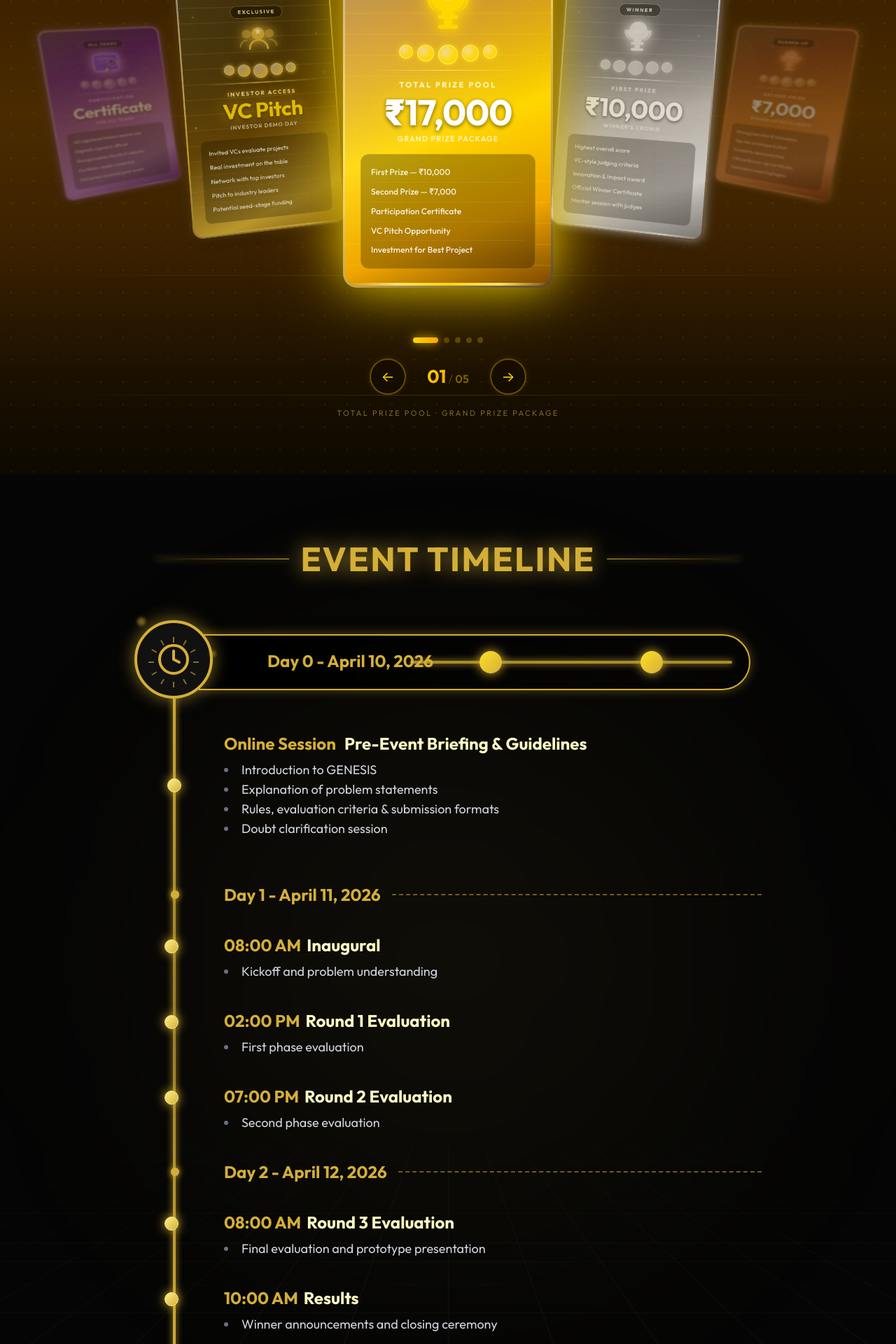
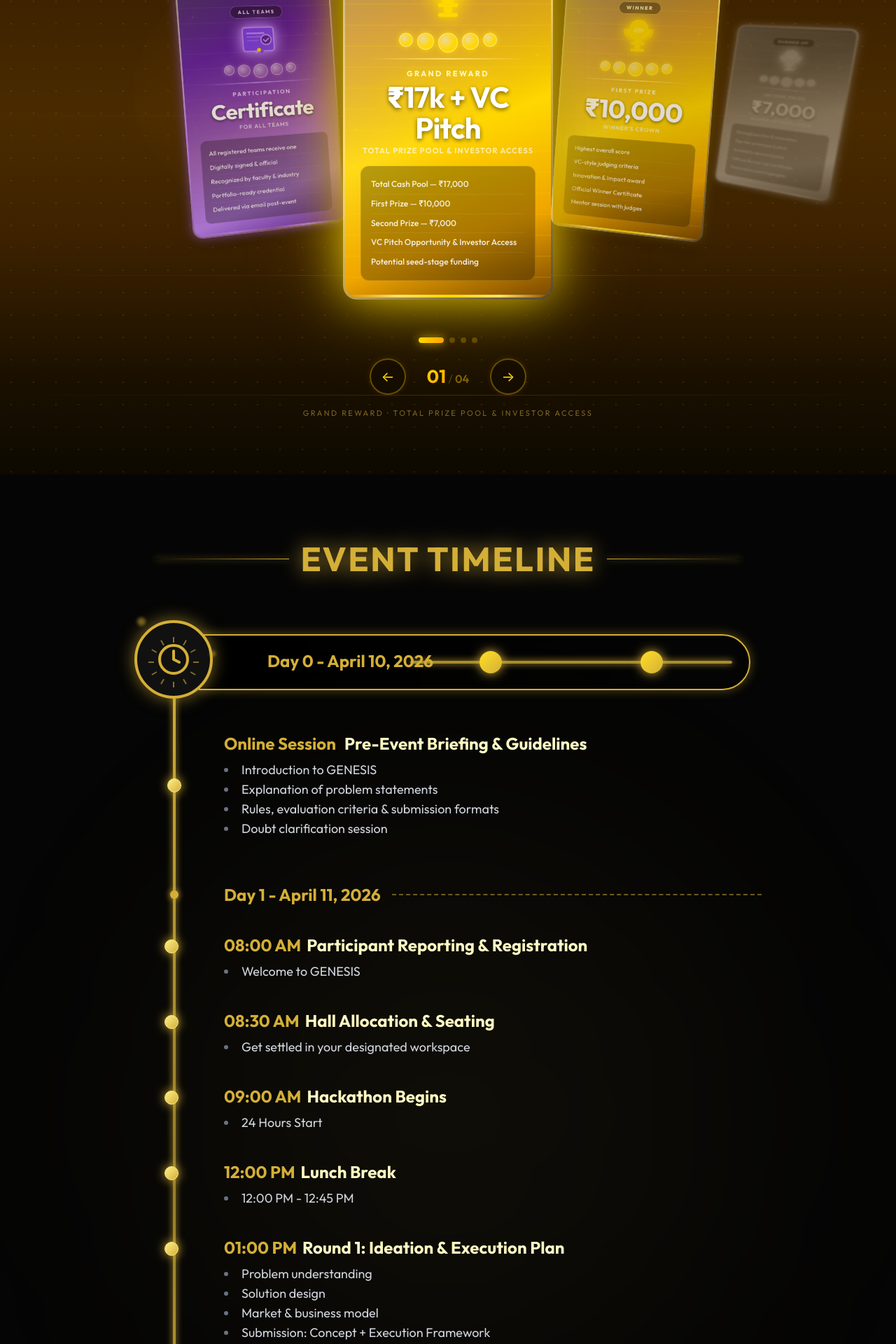
Before and after one commit to Roshinivb/genesis-hackathon, a React (Vite) app: page / in a window 1280 px wide. Shown: the part 2300-4220 px from the top of the page at 70% size. Built offline with nearby package versions, Linux system fonts and the light colour scheme.

Commit message:
Fixed timeline alignment, added contacts, and updated prizes

```diff
--- a/src/components/ContactSection.jsx
+++ b/src/components/ContactSection.jsx
@@ -32,13 +32,13 @@ const ContactSection = () => {
             ),
             label: 'EMAIL',
             detail: 'Send us an email',
-            handle: 'rotaracteec2526@gmail.com',
-            handleLink: 'mailto:rotaracteec2526@gmail.com',
+            handle: 'aram2026genesis@gmail.com',
+            handleLink: 'mailto:aram2026genesis@gmail.com',
             metric: '1hr',
             metricSub: 'Response SLA',
             accentColor: '#FFA500',
             glowColor: 'rgba(255,165,0,0.4)',
-            href: 'mailto:rotaracteec2526@gmail.com',
+            href: 'mailto:aram2026genesis@gmail.com',
         },
         {
             id: 'venue',
@@ -58,6 +58,23 @@ const ContactSection = () => {
             glowColor: 'rgba(212,175,55,0.4)',
             href: 'https://maps.google.com/?q=SRM+Easwari+Engineering+College+Chennai',
         },
+        {
+            id: 'phone',
+            icon: (
+                <svg width="28" height="28" viewBox="0 0 24 24" fill="none" stroke="currentColor" strokeWidth="1.8" strokeLinecap="round" strokeLinejoin="round">
+                    <path d="M22 16.92v3a2 2 0 0 1-2.18 2 19.79 19.79 0 0 1-8.63-3.07 19.5 19.5 0 0 1-6-6 19.79 19.79 0 0 1-3.07-8.67A2 2 0 0 1 4.11 2h3a2 2 0 0 1 2 1.72 12.84 12.84 0 0 0 .7 2.81 2 2 0 0 1-.45 2.11L8.09 9.91a16 16 0 0 0 6 6l1.27-1.27a2 2 0 0 1 2.11-.45 12.84 12.84 0 0 0 2.81.7A2 2 0 0 1 22 16.92z" />
+                </svg>
+            ),
+            label: 'CALL US',
+            detail: 'Srini: 9363672714 | Roshini: 8300266050 | Syed: 9342410702',
+            handle: 'Call Organisers',
+            handleLink: 'tel:+919363672714',
+            metric: 'Fast',
+            metricSub: 'Call Support',
+            accentColor: '#FF6347',
+            glowColor: 'rgba(255,99,71,0.4)',
+            href: 'tel:+919363672714',
+        }
     ];
 
     return (
--- a/src/components/PrizeSection.jsx
+++ b/src/components/PrizeSection.jsx
@@ -51,21 +51,20 @@ const VCIcon = ({ size = 64 }) => (
     </svg>
 );
 
-/* ─── Prize Data ─── */
 const prizes = [
     {
         id: 0,
         trophyEl: <TrophyGold size={90} />,
-        label: 'TOTAL PRIZE POOL',
-        amount: '₹17,000',
-        sub: 'Grand Prize Package',
+        label: 'GRAND REWARD',
+        amount: '₹17k + VC Pitch',
+        sub: 'Total Prize Pool & Investor Access',
         tag: 'CHAMPION',
         perks: [
+            'Total Cash Pool — ₹17,000',
             'First Prize — ₹10,000',
             'Second Prize — ₹7,000',
-            'Participation Certificate',
-            'VC Pitch Opportunity',
-            'Investment for Best Project',
+            'VC Pitch Opportunity & Investor Access',
+            'Potential seed-stage funding',
         ],
         cardBg: 'linear-gradient(160deg, #7d4e00 0%, #c8860a 25%, #FFD700 55%, #f0a500 80%, #7a4800 100%)',
         shimmer: 'linear-gradient(135deg, rgba(255,255,255,0.35) 0%, transparent 60%)',
@@ -80,7 +79,7 @@ const prizes = [
     },
     {
         id: 1,
-        trophyEl: <TrophyGold size={78} color="#E2E2E2" glowColor="rgba(210,210,210,0.9)" />,
+        trophyEl: <TrophyGold size={85} />,
         label: 'FIRST PRIZE',
         amount: '₹10,000',
         sub: "Winner's Crown",
@@ -92,20 +91,20 @@ const prizes = [
             'Official Winner Certificate',
             'Mentor session with judges',
         ],
-        cardBg: 'linear-gradient(160deg, #1a1a1a 0%, #555 25%, #C8C8C8 55%, #eee 80%, #888 100%)',
-        shimmer: 'linear-gradient(135deg, rgba(255,255,255,0.4) 0%, transparent 60%)',
-        borderColor: '#E0E0E0',
-        glowColor: '#C8C8C8',
-        glowRgba: 'rgba(200,200,200,0.8)',
+        cardBg: 'linear-gradient(160deg, #7d4e00 0%, #c8860a 25%, #FFD700 55%, #f0a500 80%, #7a4800 100%)',
+        shimmer: 'linear-gradient(135deg, rgba(255,255,255,0.35) 0%, transparent 60%)',
+        borderColor: '#FFE066',
+        glowColor: '#FFD700',
+        glowRgba: 'rgba(255,215,0,0.9)',
         amountColor: '#fff',
-        labelColor: '#e8e8e8',
-        ribbonColor: '#888',
-        tagBg: 'rgba(0,0,0,0.4)',
-        sparkBg: 'rgba(220,220,220,0.1)',
+        labelColor: '#fff8cc',
+        ribbonColor: '#B8860B',
+        tagBg: 'rgba(0,0,0,0.35)',
+        sparkBg: 'rgba(255,220,0,0.12)',
     },
     {
         id: 2,
-        trophyEl: <TrophyBronze size={78} />,
+        trophyEl: <TrophySilver size={80} />,
         label: 'SECOND PRIZE',
         amount: '₹7,000',
         sub: 'Runner-Up Excellence',
@@ -117,16 +116,16 @@ const prizes = [
             'Official Runner-Up Certificate',
             'Featured in event highlights',
         ],
-        cardBg: 'linear-gradient(160deg, #2a0e00 0%, #7a3010 25%, #C8722A 55%, #e8905a 80%, #7a3010 100%)',
-        shimmer: 'linear-gradient(135deg, rgba(255,200,150,0.3) 0%, transparent 60%)',
-        borderColor: '#E09050',
-        glowColor: '#CD7F32',
-        glowRgba: 'rgba(205,127,50,0.85)',
+        cardBg: 'linear-gradient(160deg, #1a1a1a 0%, #555 25%, #C8C8C8 55%, #eee 80%, #888 100%)',
+        shimmer: 'linear-gradient(135deg, rgba(255,255,255,0.4) 0%, transparent 60%)',
+        borderColor: '#E0E0E0',
+        glowColor: '#C8C8C8',
+        glowRgba: 'rgba(200,200,200,0.8)',
         amountColor: '#fff',
-        labelColor: '#ffe0c0',
-        ribbonColor: '#7a3010',
+        labelColor: '#e8e8e8',
+        ribbonColor: '#888',
         tagBg: 'rgba(0,0,0,0.4)',
-        sparkBg: 'rgba(200,120,50,0.12)',
+        sparkBg: 'rgba(220,220,220,0.1)',
     },
     {
         id: 3,
@@ -152,32 +151,7 @@ const prizes = [
         ribbonColor: '#4a0090',
         tagBg: 'rgba(0,0,0,0.4)',
         sparkBg: 'rgba(155,89,182,0.12)',
-    },
-    {
-        id: 4,
-        trophyEl: <VCIcon size={80} />,
-        label: 'INVESTOR ACCESS',
-        amount: 'VC Pitch',
-        sub: 'Investor Demo Day',
-        tag: 'EXCLUSIVE',
-        perks: [
-            'Invited VCs evaluate projects',
-            'Real investment on the table',
-            'Network with top investors',
-            'Pitch to industry leaders',
-            'Potential seed-stage funding',
-        ],
-        cardBg: 'linear-gradient(160deg, #0a0500 0%, #2d1e00 30%, #5a3c00 55%, #D4AF37 85%, #8B6914 100%)',
-        shimmer: 'linear-gradient(135deg, rgba(255,215,80,0.25) 0%, transparent 60%)',
-        borderColor: '#D4AF37',
-        glowColor: '#D4AF37',
-        glowRgba: 'rgba(212,175,55,0.9)',
-        amountColor: '#FFD700',
-        labelColor: '#ffe8a0',
-        ribbonColor: '#3a2800',
-        tagBg: 'rgba(0,0,0,0.5)',
-        sparkBg: 'rgba(212,175,55,0.12)',
-    },
+    }
 ];
 
 /* ─── Sparkle Dots (decorative) ─── */
--- a/src/components/ScheduleSection.jsx
+++ b/src/components/ScheduleSection.jsx
@@ -18,31 +18,54 @@ const scheduleDataDay0 = [
 const scheduleDataDay1 = [
   {
     time: "08:00 AM",
-    title: "Inaugural",
-    description: "Kickoff and problem understanding"
+    title: "Participant Reporting & Registration",
+    description: "Welcome to GENESIS"
   },
   {
-    time: "02:00 PM",
-    title: "Round 1 Evaluation",
-    description: "First phase evaluation"
+    time: "08:30 AM",
+    title: "Hall Allocation & Seating",
+    description: "Get settled in your designated workspace"
+  },
+  {
+    time: "09:00 AM",
+    title: "Hackathon Begins",
+    description: "24 Hours Start"
+  },
+  {
+    time: "12:00 PM",
+    title: "Lunch Break",
+    description: "12:00 PM - 12:45 PM"
+  },
+  {
+    time: "01:00 PM",
+    title: "Round 1: Ideation & Execution Plan",
+    description: [
+      "Problem understanding",
+      "Solution design",
+      "Market & business model",
+      "Submission: Concept + Execution Framework"
+    ]
   },
   {
     time: "07:00 PM",
-    title: "Round 2 Evaluation",
-    description: "Second phase evaluation"
+    title: "Round 2: Build Phase Begins",
+    description: [
+      "Prototype / Webpage / Architecture Development",
+      "Refinement of solution"
+    ]
   }
 ];
 
 const scheduleDataDay2 = [
   {
-    time: "08:00 AM",
-    title: "Round 3 Evaluation",
-    description: "Final evaluation and prototype presentation"
+    time: "09:00 AM",
+    title: "Final Pitching Begins",
+    description: "Present your completed projects to the judges"
   },
   {
-    time: "10:00 AM",
-    title: "Results",
-    description: "Winner announcements and closing ceremony"
+    time: "11:30 AM",
+    title: "Validation & Closing Ceremony",
+    description: "Results announcement and final wrap-up"
   }
 ];
 
@@ -121,7 +144,7 @@ const ScheduleSection = () => {
                   className="relative flex items-center pl-24 md:pl-32"
                 >
                   {/* Glow Node */}
-                  <div className="absolute left-[32px] md:left-[47px] w-4 h-4 md:w-5 md:h-5 rounded-full bg-gradient-to-br from-yellow-200 to-brand-gold shadow-[0_0_15px_#d4af37] z-10 border border-yellow-200"></div>
+                  <div className="absolute left-[33px] md:left-[47px] w-4 h-4 md:w-5 md:h-5 rounded-full bg-gradient-to-br from-yellow-200 to-brand-gold shadow-[0_0_15px_#d4af37] z-10 border border-yellow-200"></div>
 
                   <div>
                     <h4 className="text-xl md:text-2xl font-bold mb-1">
@@ -140,7 +163,7 @@ const ScheduleSection = () => {
 
           {/* Day 1 Separator */}
           <div className="relative flex items-center mt-10 mb-10 pl-24 md:pl-32">
-            <div className="absolute left-[36px] md:left-[52px] w-3 h-3 rounded-full bg-brand-gold shadow-[0_0_10px_#d4af37] z-10"></div>
+            <div className="absolute left-[35px] md:left-[51px] w-3 h-3 rounded-full bg-brand-gold shadow-[0_0_10px_#d4af37] z-10"></div>
 
             <div className="flex items-center gap-4 w-full">
               <h3 className="text-xl md:text-2xl font-bold text-brand-gold shrink-0">Day 1 - April 11, 2026</h3>
@@ -177,7 +200,7 @@ const ScheduleSection = () => {
 
           {/* Day 2 Separator */}
           <div className="relative flex items-center mt-10 mb-10 pl-24 md:pl-32">
-            <div className="absolute left-[36px] md:left-[52px] w-3 h-3 rounded-full bg-brand-gold shadow-[0_0_10px_#d4af37] z-10"></div>
+            <div className="absolute left-[35px] md:left-[51px] w-3 h-3 rounded-full bg-brand-gold shadow-[0_0_10px_#d4af37] z-10"></div>
 
             <div className="flex items-center gap-4 w-full">
               <h3 className="text-xl md:text-2xl font-bold text-brand-gold shrink-0">Day 2 - April 12, 2026</h3>
```
